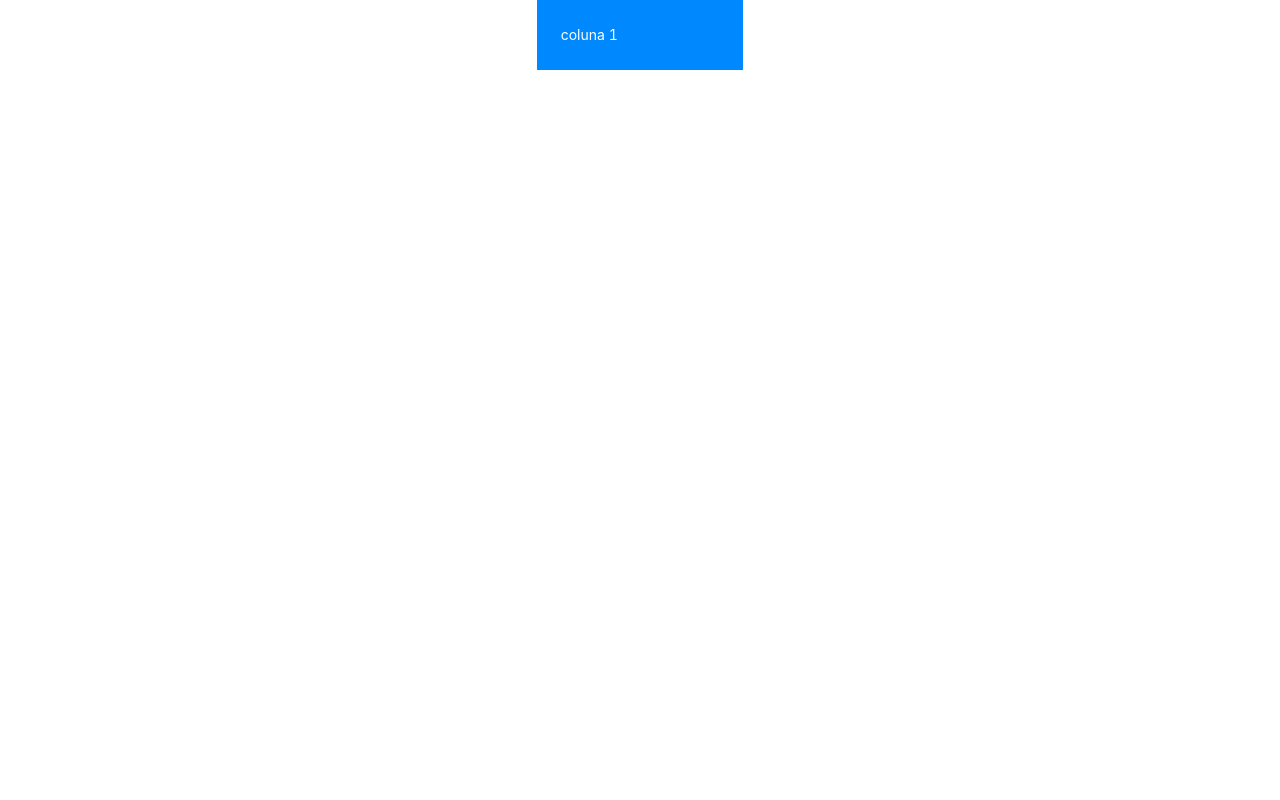
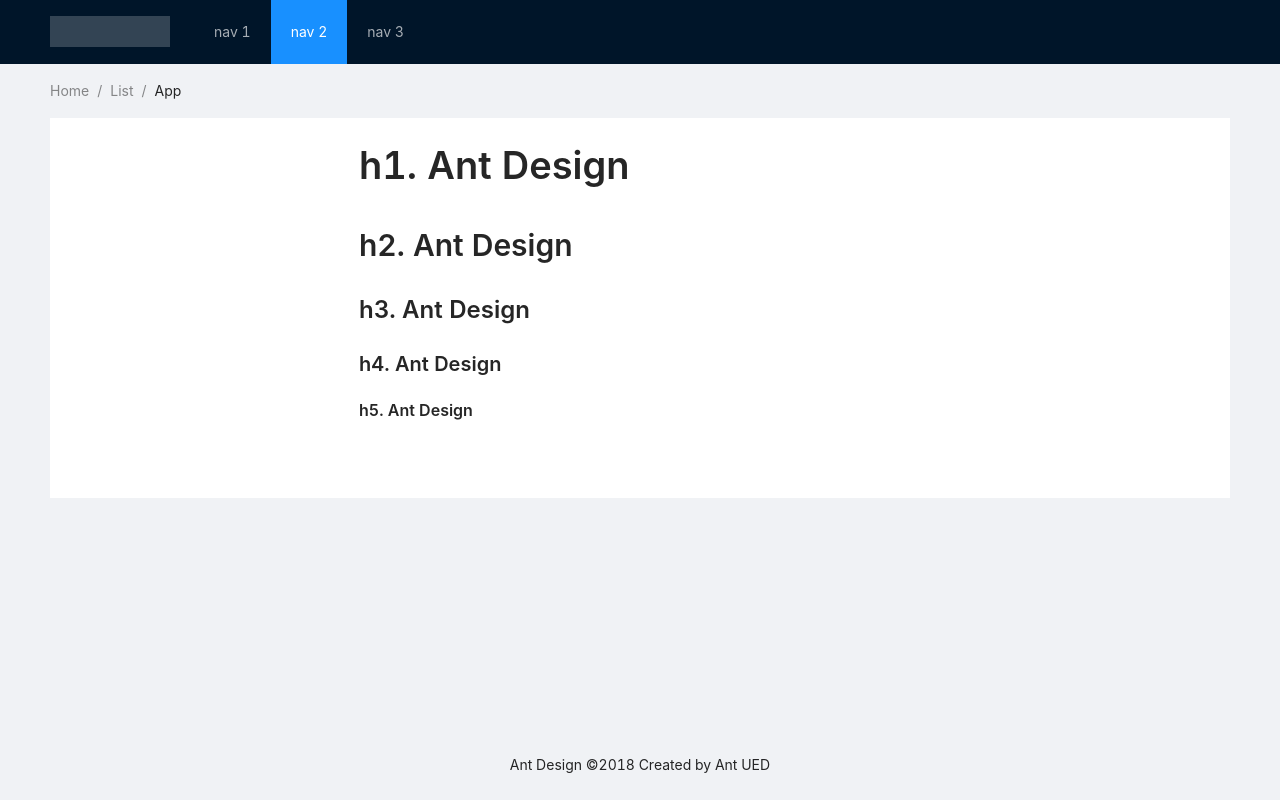
Before and after one commit to goodvandro/react-antdesign-start, a React (Create React App) app: page / in a window 1280 px wide. Built offline with nearby package versions, Linux system fonts and the light colour scheme.

Commit message:
Add layout

```diff
--- a/package.json
+++ b/package.json
@@ -11,6 +11,7 @@
     "@types/react": "^18.0.0",
     "@types/react-dom": "^18.0.0",
     "antd": "^4.22.4",
+    "goodvandro-alganews-sdk": "^3.0.0",
     "react": "^18.2.0",
     "react-dom": "^18.2.0",
     "react-scripts": "5.0.1",
--- a/src/App.tsx
+++ b/src/App.tsx
@@ -1,12 +1,18 @@
-import { Col, Row } from 'antd';
+import { Col, Row, Typography } from 'antd';
 import './index.css';
+
+const { Title } = Typography;
 
 function App() {
   return (
     <div>
       <Row gutter={8} justify={'center'}>
-        <Col xs={24} sm={16} md={12} lg={8} xl={4} xxl={2}>
-          <div className='Column'>coluna 1</div>
+        <Col span={12}>
+          <Title>h1. Ant Design</Title>
+          <Title level={2}>h2. Ant Design</Title>
+          <Title level={3}>h3. Ant Design</Title>
+          <Title level={4}>h4. Ant Design</Title>
+          <Title level={5}>h5. Ant Design</Title>
         </Col>
       </Row>
     </div>
--- a/src/index.css
+++ b/src/index.css
@@ -1,9 +1,14 @@
-.Column {
-  background-color: #09f;
-  color: #fff;
-  padding: 24px;
+.logo {
+  float: left;
+  width: 120px;
+  height: 31px;
+  margin: 16px 24px 16px 0;
+  background: rgba(255, 255, 255, 0.2);
+}
+.site-layout .site-layout-background {
+  background: #fff;
 }
 
-.Column:nth-child(odd) {
-  background-color: #08f;
+#root > section.ant-layout {
+  min-height: 100vh;
 }
--- a/src/index.tsx
+++ b/src/index.tsx
@@ -1,15 +1,58 @@
 import React from 'react';
 import ReactDOM from 'react-dom/client';
+import { Breadcrumb, Layout, Menu } from 'antd';
 import App from './App';
 import reportWebVitals from './reportWebVitals';
 import 'antd/dist/antd.css';
+
+const { Header, Content, Footer } = Layout;
 
 const root = ReactDOM.createRoot(
   document.getElementById('root') as HTMLElement
 );
 root.render(
   <React.StrictMode>
-    <App />
+    <Layout>
+      <Header
+        style={{
+          position: 'fixed',
+          zIndex: 1,
+          width: '100%',
+        }}
+      >
+        <div className='logo' />
+        <Menu
+          theme='dark'
+          mode='horizontal'
+          defaultSelectedKeys={['2']}
+          items={new Array(3)
+            .fill(null)
+            .map((_, index) => ({
+              key: String(index + 1),
+              label: `nav ${index + 1}`,
+            }))}
+        />
+      </Header>
+      <Content
+        className='site-layout'
+        style={{ padding: '0 50px', marginTop: 64 }}
+      >
+        <Breadcrumb style={{ margin: '16px 0' }}>
+          <Breadcrumb.Item>Home</Breadcrumb.Item>
+          <Breadcrumb.Item>List</Breadcrumb.Item>
+          <Breadcrumb.Item>App</Breadcrumb.Item>
+        </Breadcrumb>
+        <div
+          className='site-layout-background'
+          style={{ padding: 24, minHeight: 380 }}
+        >
+          <App />
+        </div>
+      </Content>
+      <Footer style={{ textAlign: 'center' }}>
+        Ant Design ©2018 Created by Ant UED
+      </Footer>
+    </Layout>
   </React.StrictMode>
 );
 
```
Also changed, not shown: 1 other file (tests, documents, lock files or other folders).
